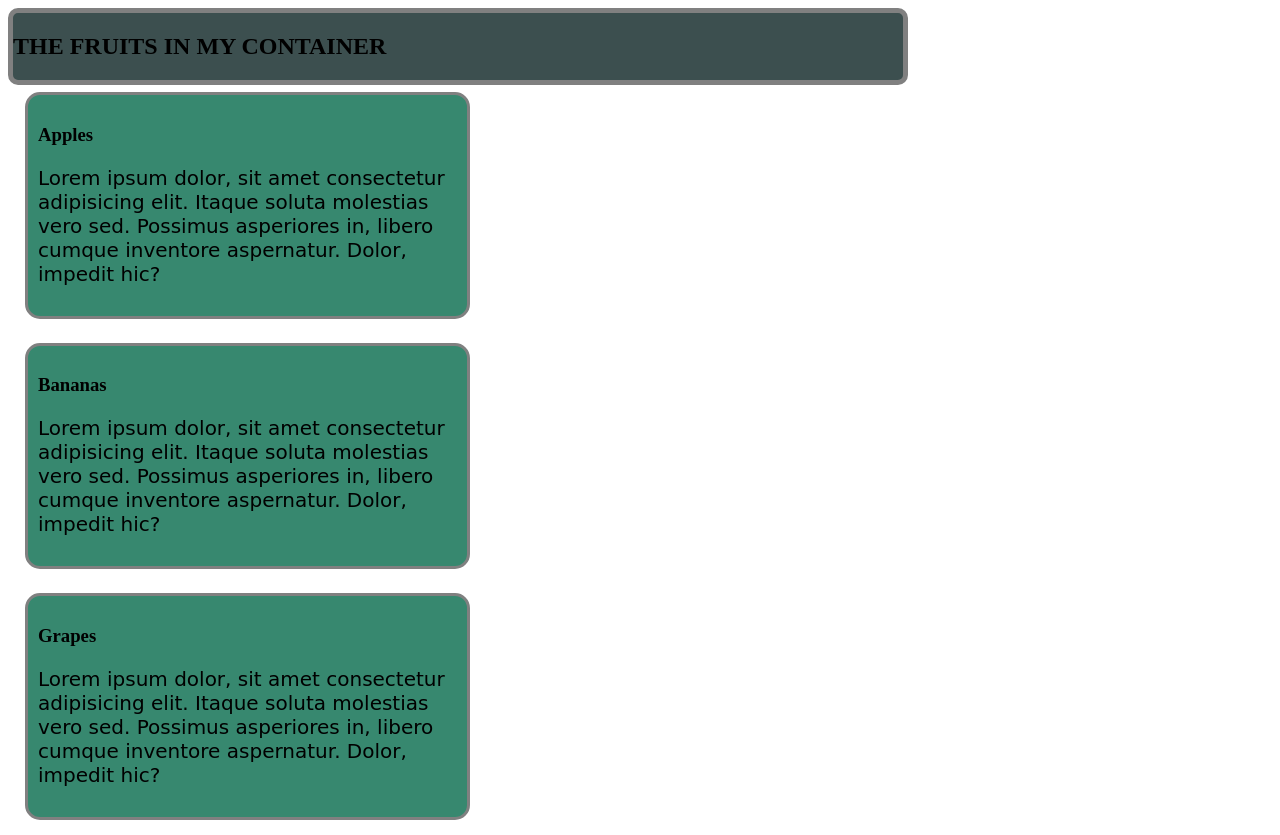
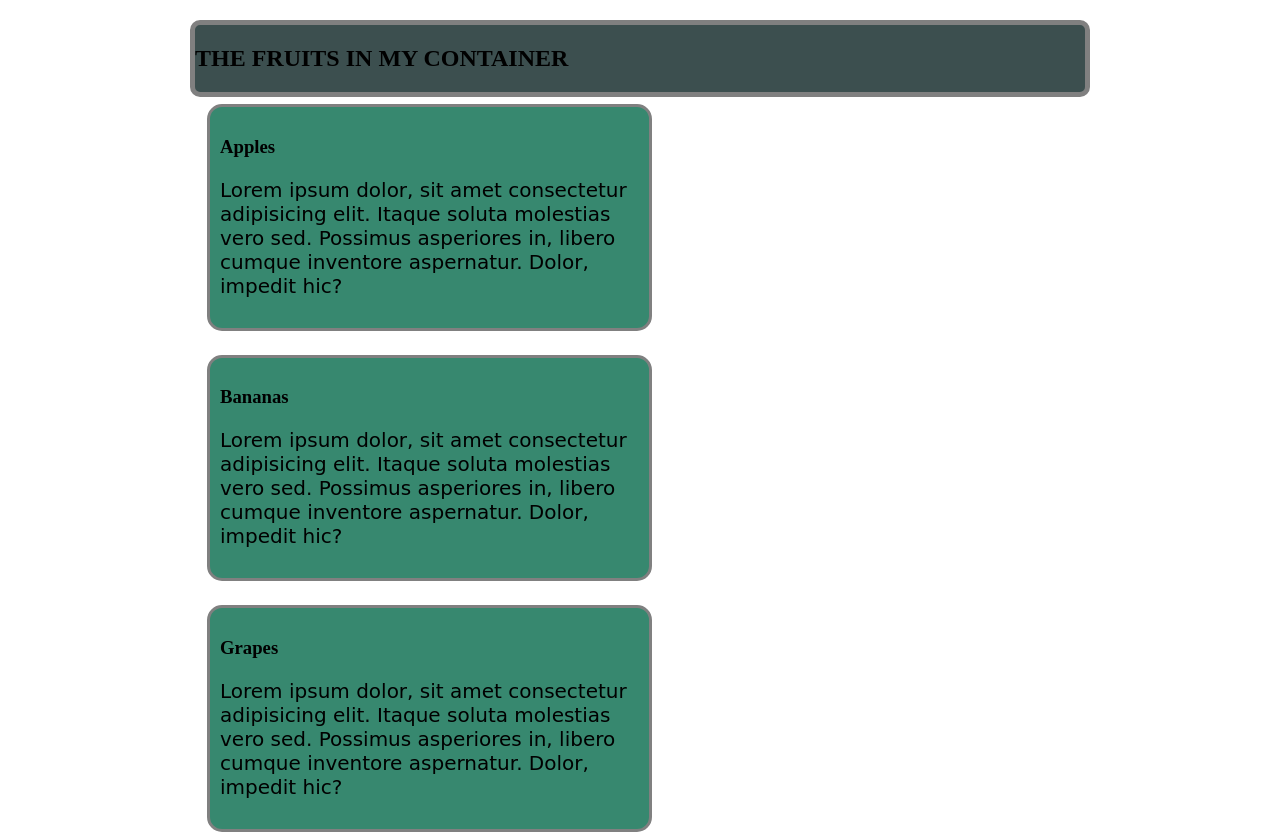
Before and after one commit to Annu9111/web_devlopment, a plain HTML site: page C_S_S.html/align.html in a window 1280 px wide. Shown: the top 835 px of the page. Drawn offline with Linux system fonts and the light colour scheme; a web font is replaced by a local one.

Commit message:
alignmnt

```diff
--- a/C_S_S.html/align.html
+++ b/C_S_S.html/align.html
@@ -21,6 +21,9 @@
             border:5px solid grey;
             border-radius: 10px;
             background-color: rgb(60, 79, 79);
+            margin:20px auto;
+            clear:both;
+            display: block;
 
         }
         .fruits{
```
